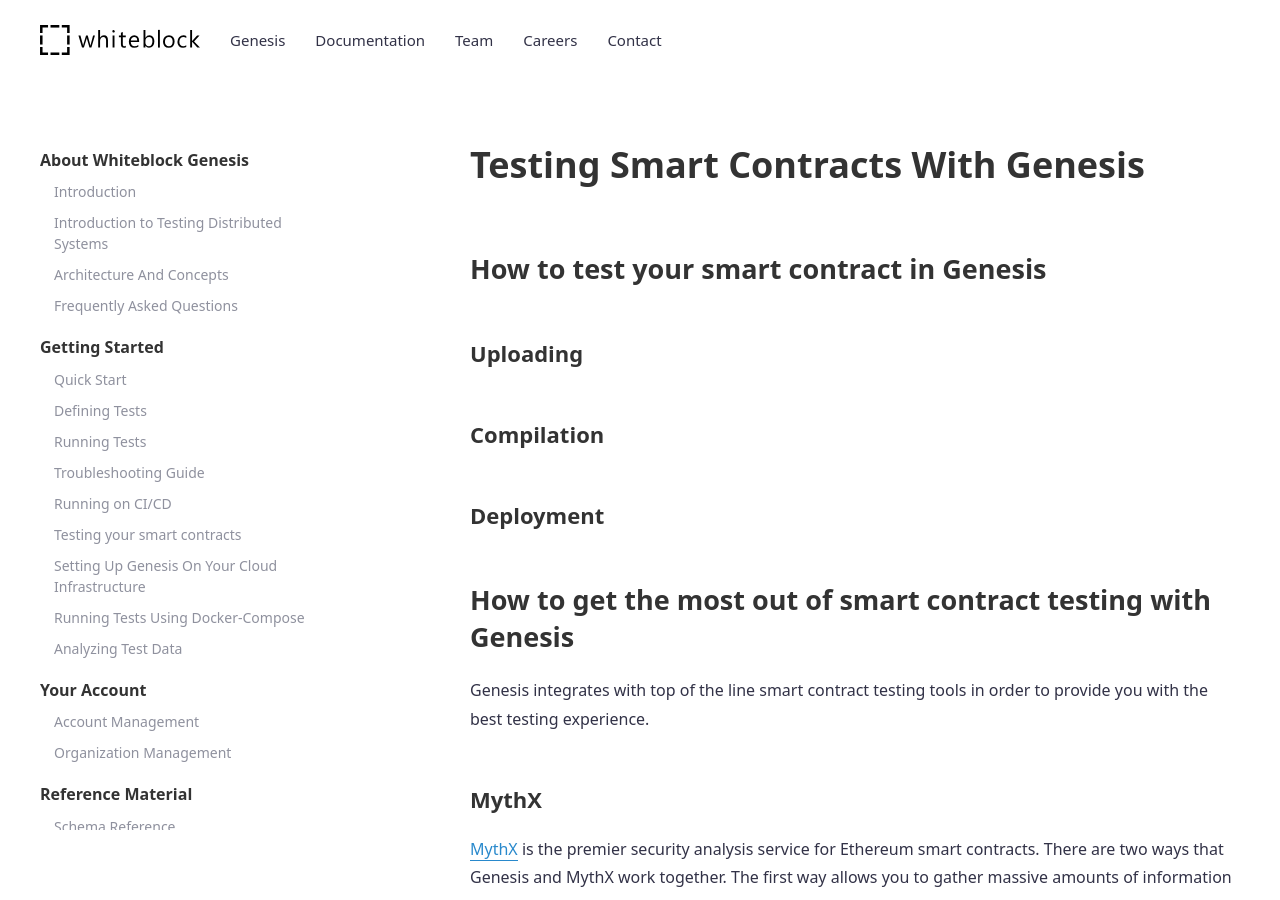
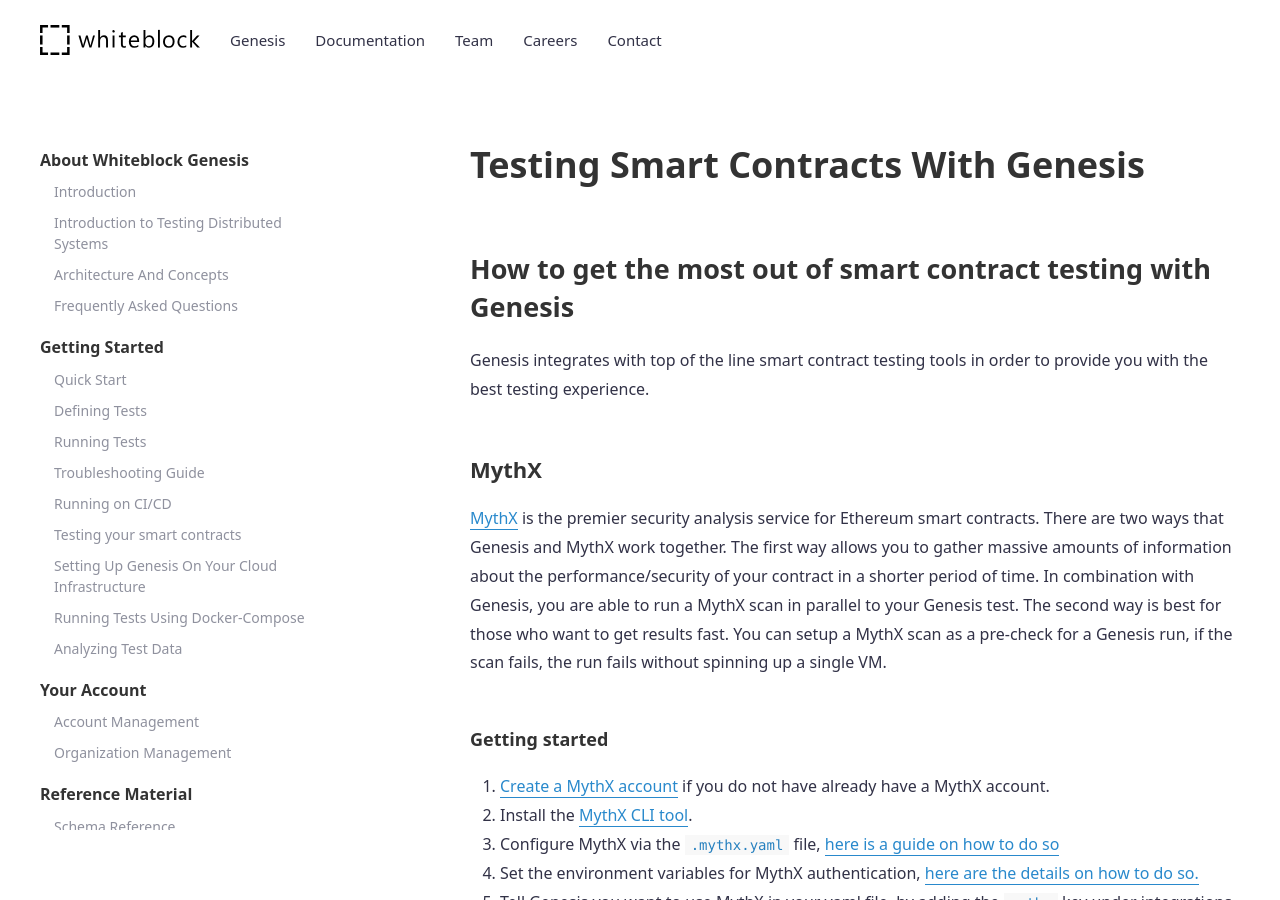
Before and after one commit to whiteblock/genesis-docs, a Jekyll site: the page built from _docs/testing_smart_contracts.md, in a window 1280 px wide and 900 px high. Built offline with Jekyll 4.4.1, drawn with Linux system fonts in a browser that asks for light colours.

Commit message:
remove empty

```diff
--- a/_docs/testing_smart_contracts.md
+++ b/_docs/testing_smart_contracts.md
@@ -4,21 +4,6 @@
 author: whiteblock
 permalink: /testing_smart_contracts
 ---
-
-## How to test your smart contract in Genesis
-
-
-
-### Uploading
-
-
-
-### Compilation
-
-
-
-### Deployment
-
 
 
 ## How to get the most out of smart contract testing with Genesis
```
